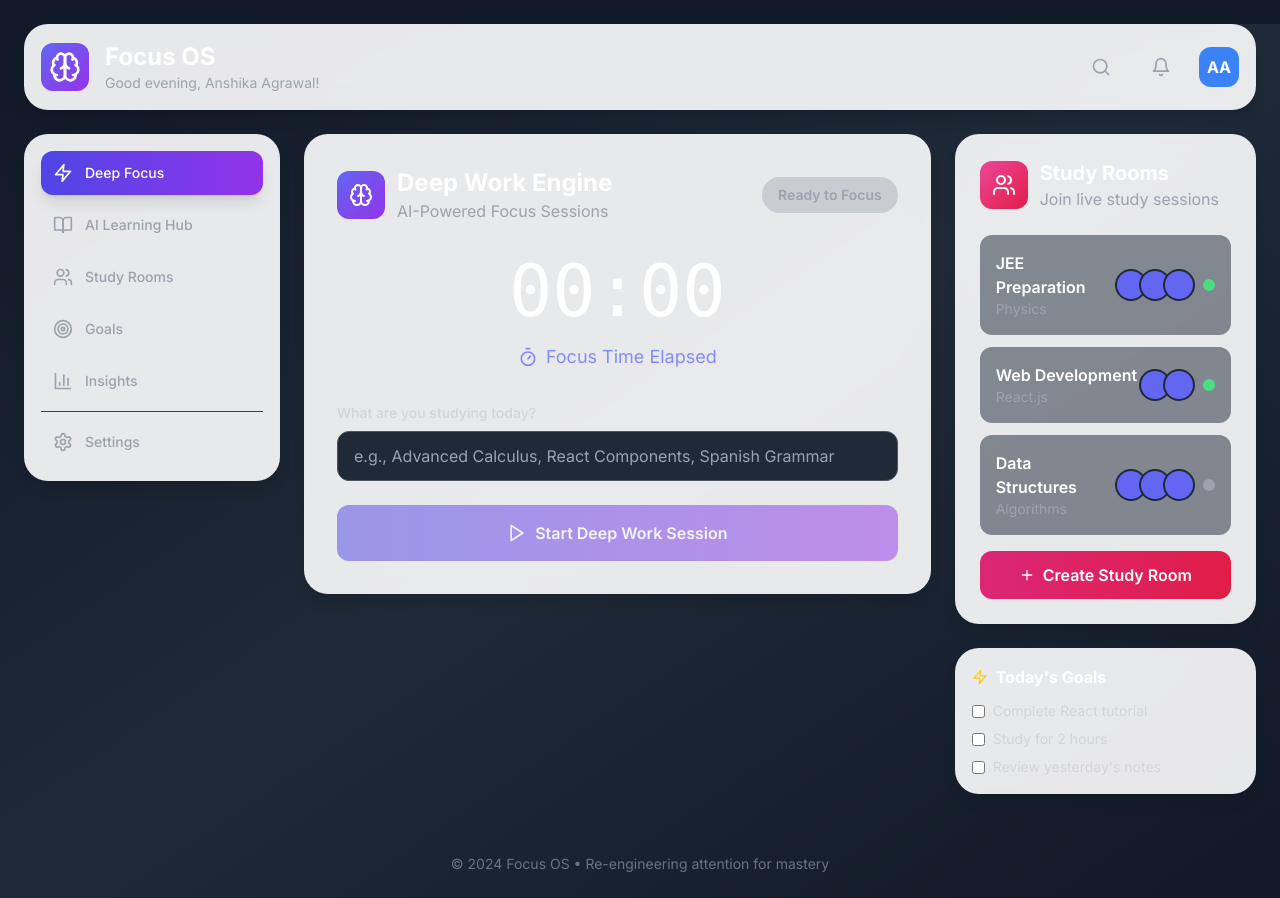
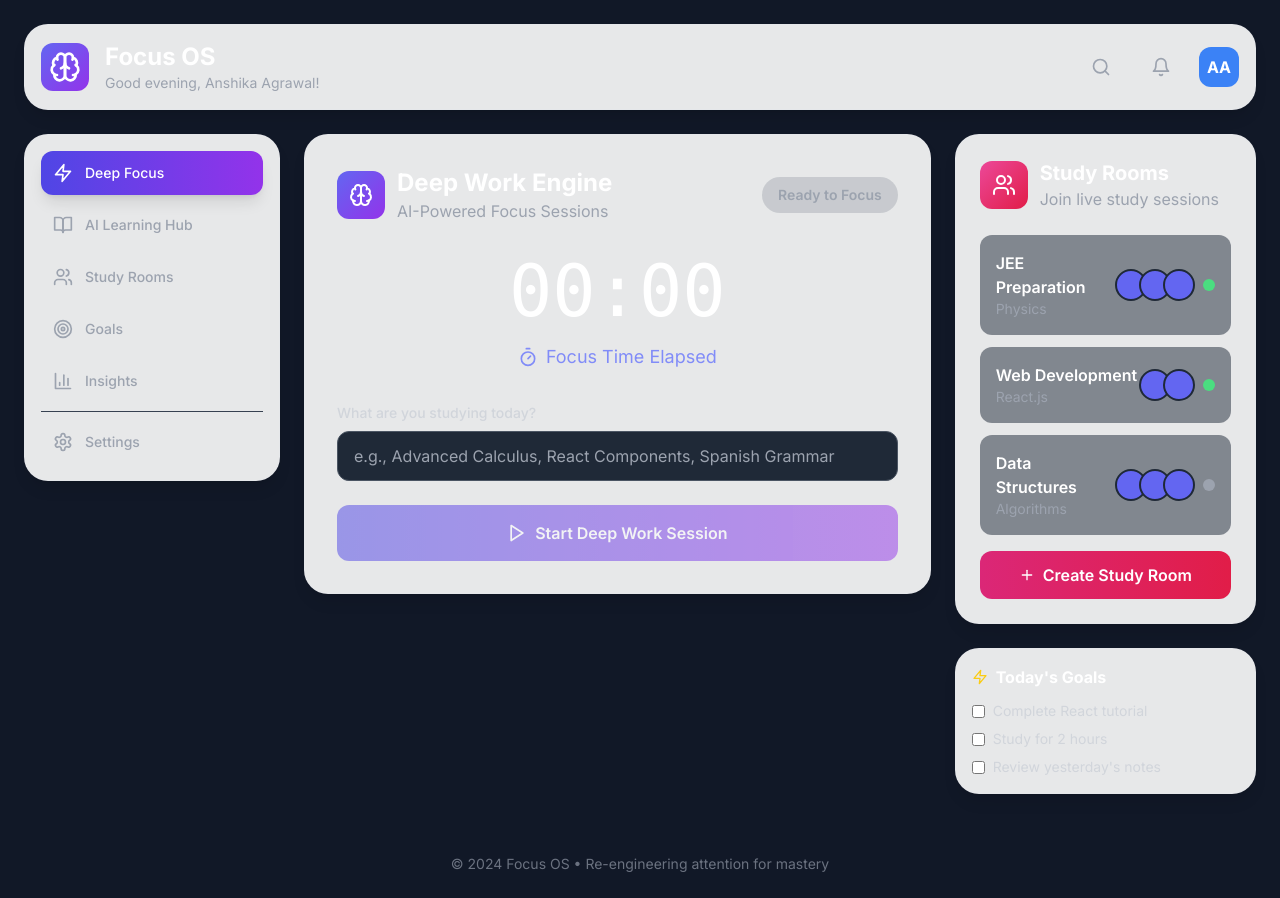
Before and after one commit to anshika01-agrawal/AI-Studyverse, a Next.js app: page / in a window 1280 px wide. Built offline with nearby package versions, Linux system fonts and the light colour scheme.

Commit message:
Restore original dark theme colors and UI - Keep pehle wala design

```diff
--- a/src/app/globals.css
+++ b/src/app/globals.css
@@ -24,15 +24,12 @@
   }
 }
 
-/* Glass morphism - responsive to dark mode */
+/* Glass morphism - original dark theme preserved */
 .glass-card {
   @apply backdrop-blur-md bg-gray-800/30 border border-gray-700/50;
 }
 
-.dark .glass-card {
-  @apply bg-gray-800/30 border-gray-700/50;
-}
-
+/* Light theme overrides only */
 :not(.dark) .glass-card {
   @apply bg-white/90 border-gray-200/50 shadow-lg;
 }
--- a/src/app/page.tsx
+++ b/src/app/page.tsx
@@ -60,7 +60,7 @@
       className={`flex items-center justify-between w-full p-3 rounded-xl transition-all duration-300 text-sm font-medium group ${
         isActive
           ? 'bg-gradient-to-r from-indigo-600 to-purple-600 text-white shadow-lg'
-          : 'text-gray-400 hover:bg-gray-800 hover:text-white'
+          : 'text-gray-400 hover:bg-gray-800 dark:hover:bg-gray-700 hover:text-white'
       }`}
     >
       <div className="flex items-center">
@@ -692,7 +692,7 @@
       className={`min-h-screen transition-all duration-500 ${
         settings.theme === 'light'
           ? 'bg-gradient-to-br from-slate-50 via-blue-50 to-indigo-50 text-gray-900'
-          : 'dark bg-gradient-to-br from-gray-900 via-gray-800 to-gray-900 text-white'
+          : 'dark bg-gray-900 text-white'
       }`}
     >
       {/* Header */}
```
